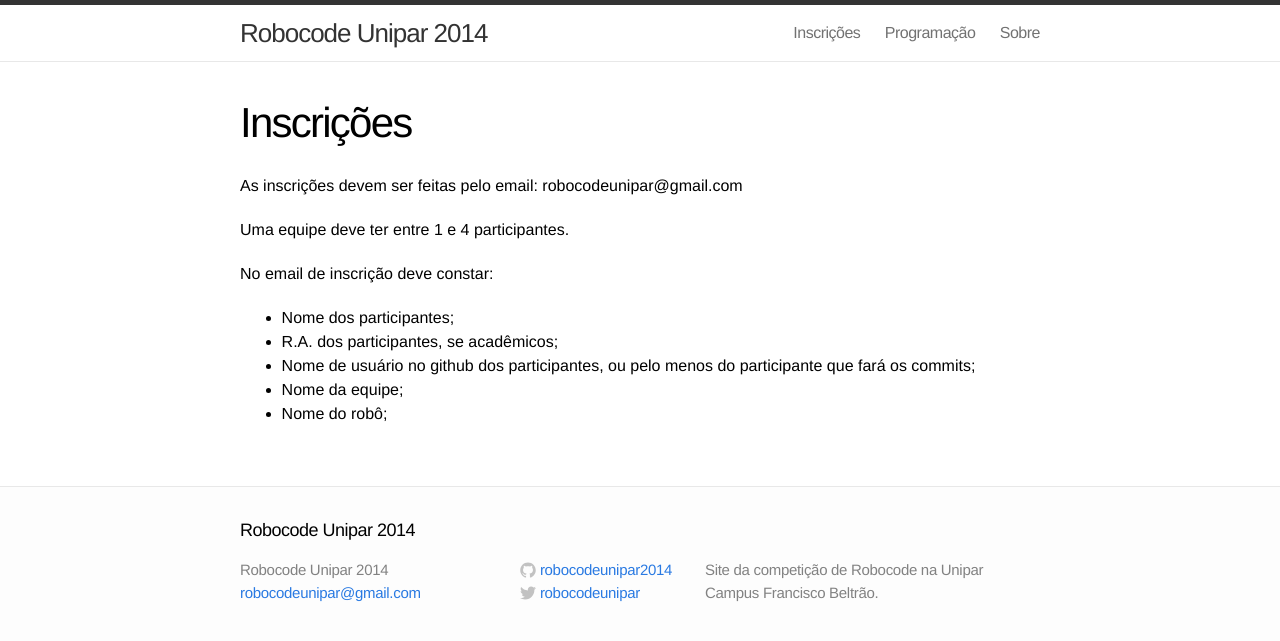
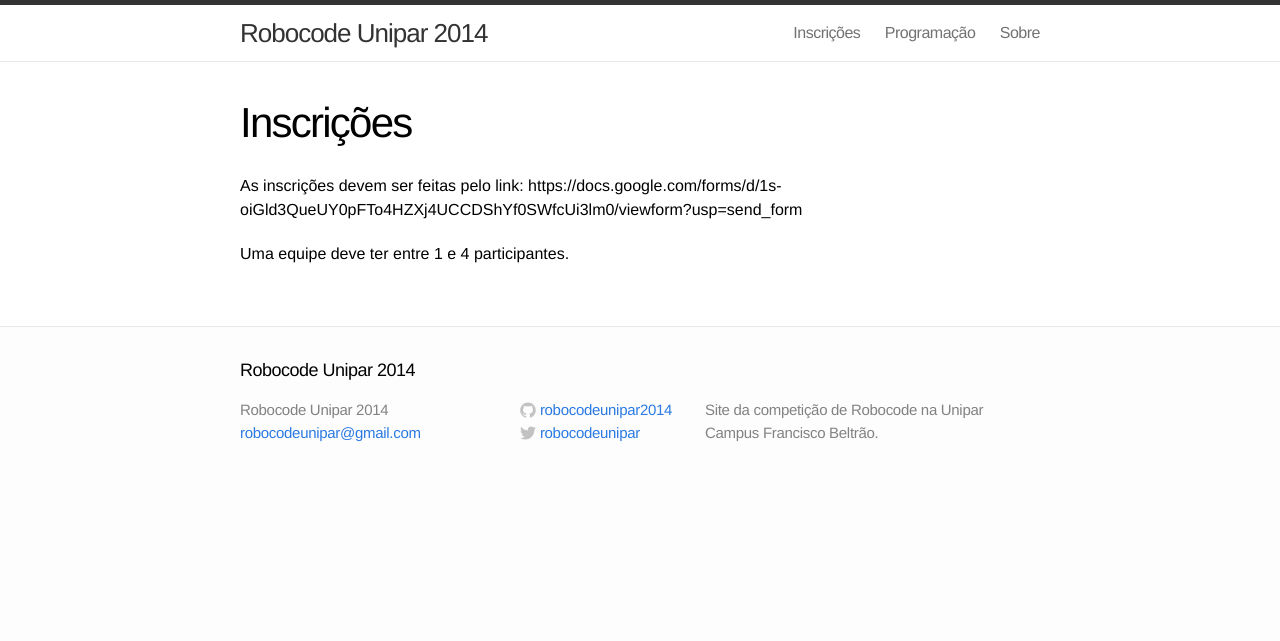
Before and after one commit to RobocodeUnipar2014/robocodeunipar2014.github.io, a Jekyll site: the page built from inscricoes.md, in a window 1280 px wide. Shown: the top 641 px of the page. Built offline with Jekyll 4.4.1, drawn with Linux system fonts in a browser that asks for light colours.

Commit message:
modificando inscricoes

```diff
--- a/inscricoes.md
+++ b/inscricoes.md
@@ -4,14 +4,6 @@
 permalink: /inscricoes/
 ---
 
-As inscrições devem ser feitas pelo email: robocodeunipar@gmail.com
+As inscrições devem ser feitas pelo link: https://docs.google.com/forms/d/1s-oiGld3QueUY0pFTo4HZXj4UCCDShYf0SWfcUi3lm0/viewform?usp=send_form
 
 Uma equipe deve ter entre 1 e 4 participantes.
-
-No email de inscrição deve constar:
-
-* Nome dos participantes;
-* R.A. dos participantes, se acadêmicos;
-* Nome de usuário no github dos participantes, ou pelo menos do participante que fará os commits;
-* Nome da equipe;
-* Nome do robô;
```
